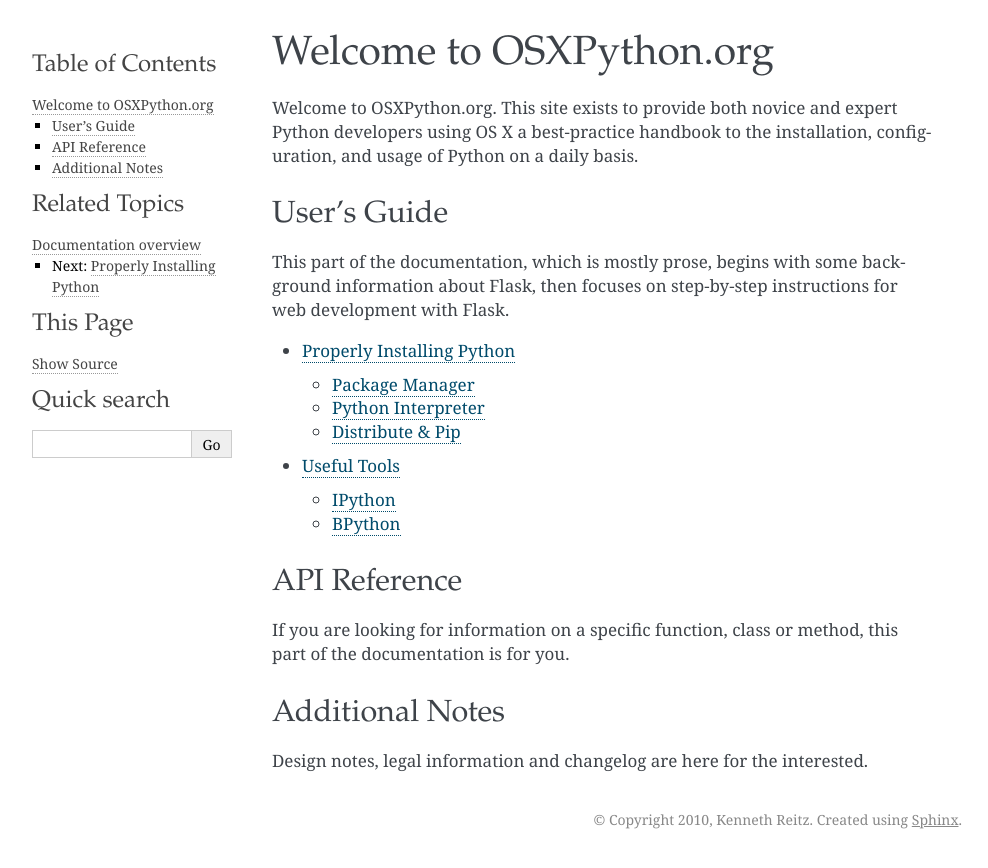
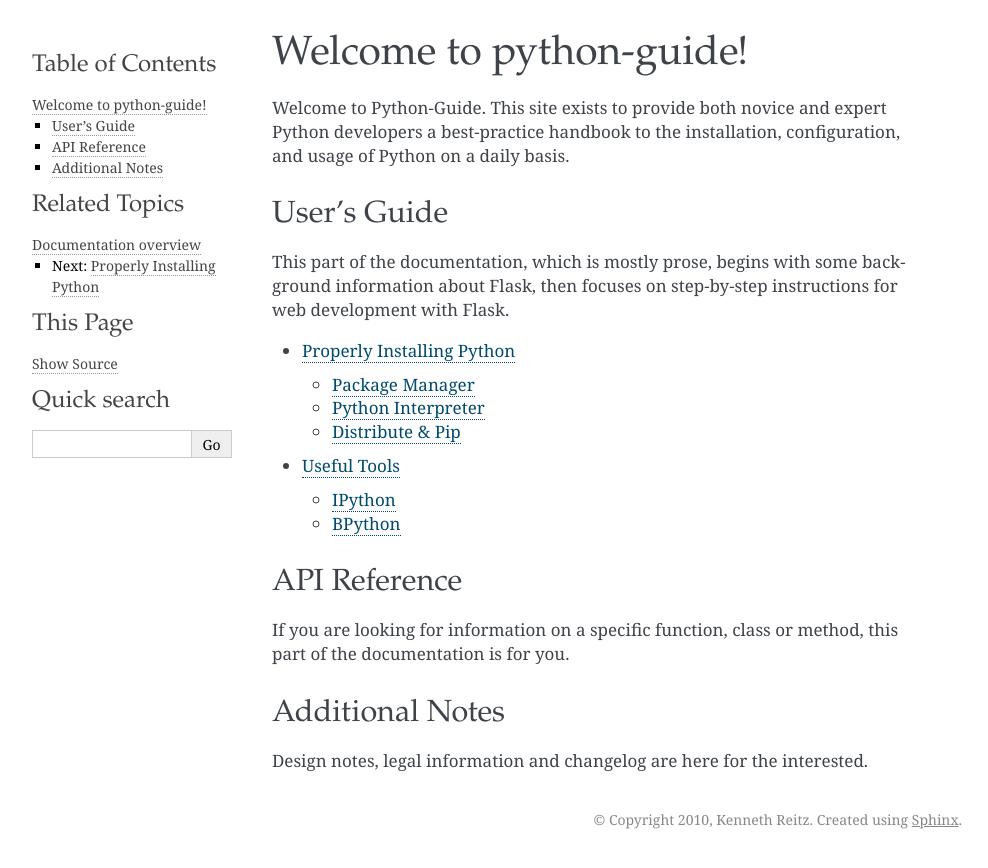
Before and after one commit to realpython/python-guide, a Sphinx documentation site: the page built from docs/index.rst, in a window 1280 px wide. Shown: the top 868 px of the page, without its empty margins (148-1136 px from the left). Built offline with Sphinx 7.4.7, drawn with Linux system fonts in a browser that asks for light colours; pages that are not in the unit, such as notebooks, are missing from menus.

Commit message:
index update. testing RTD hook.

```diff
--- a/docs/index.rst
+++ b/docs/index.rst
@@ -3,9 +3,9 @@
    You can adapt this file completely to your liking, but it should at least
    contain the root `toctree` directive.
 
-Welcome to OSXPython.org
-=====================================
+Welcome to python-guide!
+========================
 
-Welcome to OSXPython.org. This site exists to provide both novice and expert Python developers using OS X a best-practice handbook to the installation, configuration, and usage of Python on a daily basis.
+Welcome to Python-Guide. This site exists to provide both novice and expert Python developers a best-practice handbook to the installation, configuration, and usage of Python on a daily basis.
 
 .. include:: contents.rst.inc
```
